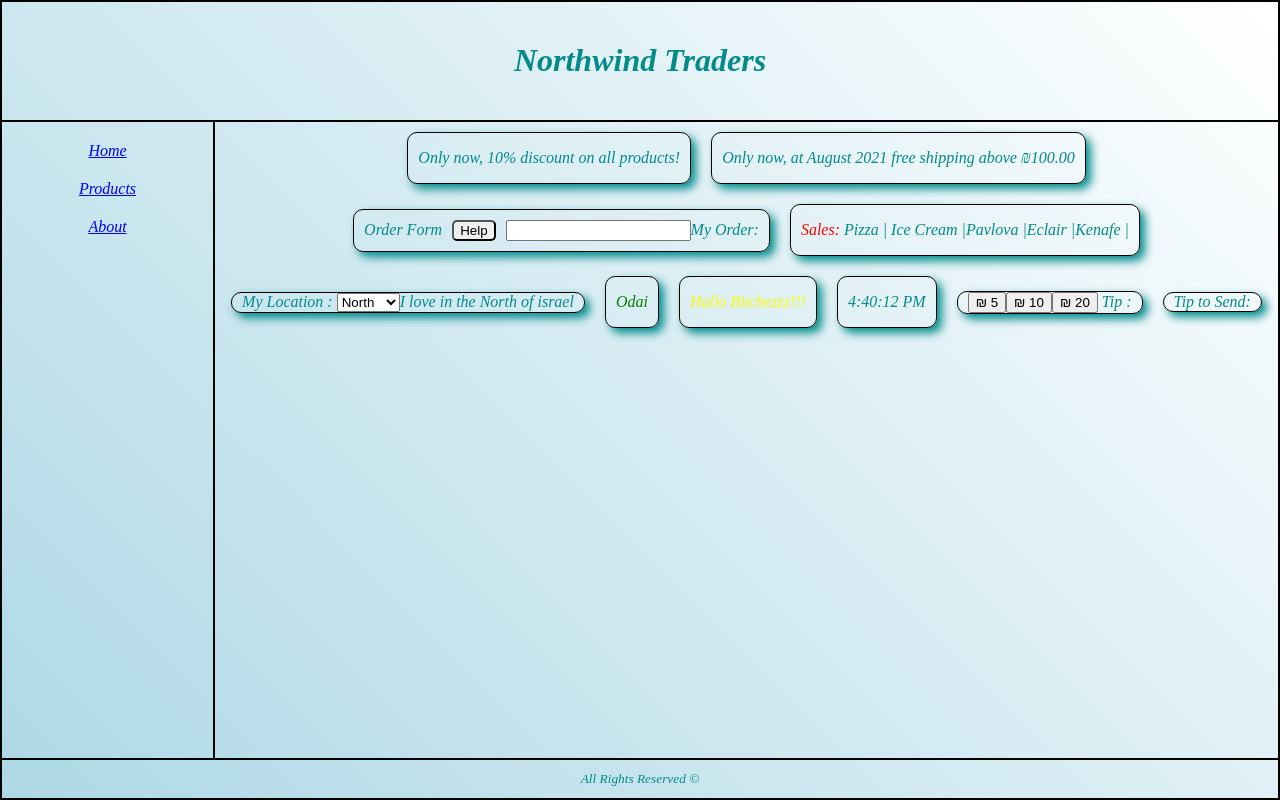
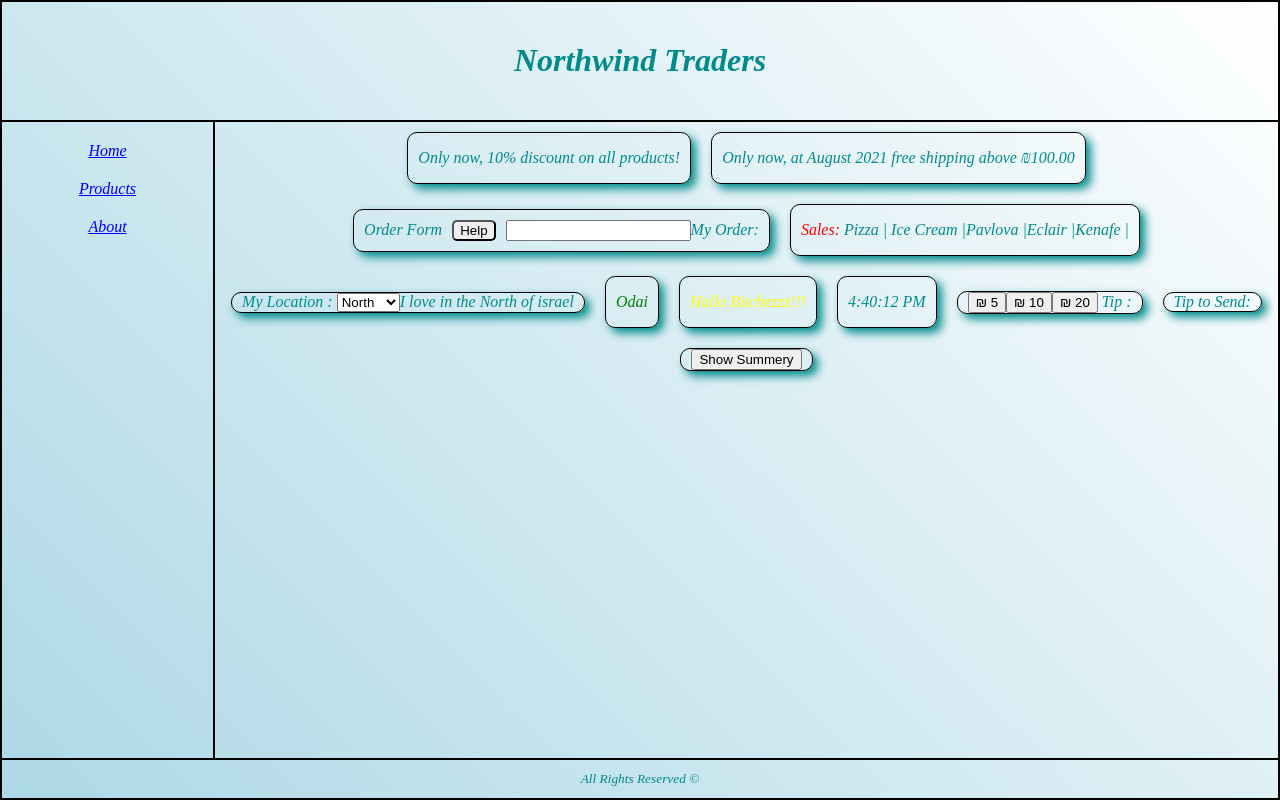
Before and after one commit to odaiwa/Angular-Northwind, an Angular app: page / in a window 1280 px wide. Built offline with nearby package versions, Linux system fonts and the light colour scheme.

Commit message:
services component, module, app scope levels

```diff
--- a/src/app/components/home-area/home/home.component.html
+++ b/src/app/components/home-area/home/home.component.html
@@ -22,4 +22,7 @@
     <app-tip (tipSelected)=displayTip($event)></app-tip>
     <!-- Events From Child -> Parent -->
     <span class="box">Tip to Send: {{tipValue}} </span>
+
+    <!-- Services -->
+    <app-pricing></app-pricing>
 </div>
--- /dev/null
+++ b/src/app/components/home-area/pricing/pricing.component.html
@@ -0,0 +1,3 @@
+<div class="box">
+    <button (click)="showSummery()">Show Summery</button>
+</div>
--- /dev/null
+++ b/src/app/components/home-area/pricing/pricing.component.ts
@@ -0,0 +1,28 @@
+import { Component, OnInit } from '@angular/core';
+import { CalcService } from 'src/app/services/calc.service';
+
+@Component({
+  selector: 'app-pricing',
+  templateUrl: './pricing.component.html',
+  styleUrls: ['./pricing.component.css']
+  //providers:[CalcService] // Craete CalcService object only in the component scope;
+})
+export class PricingComponent {
+
+  private myCalc:CalcService;
+
+  constructor(calc:CalcService){ //DI Dependence Injection
+    this.myCalc = calc;
+  }
+
+  public showSummery():void{
+    const arr=[10,20,30,40];
+
+
+    const sum = this.myCalc.getSum(arr);
+
+    console.log("Sum : "+sum);
+
+  }
+
+}
--- /dev/null
+++ b/src/app/services/calc.service.ts
@@ -0,0 +1,14 @@
+import {  Injectable } from "@angular/core";
+
+@Injectable({
+    providedIn:"root"
+})
+export class CalcService{
+    public getSum(arr:number[]):number{
+        let sum=0;
+        for(const item of arr){
+            sum+=item;
+        }
+        return sum;
+    }
+}
```
Also changed, not shown: src/app/app.module.ts (+5 -2 lines), src/app/module/kittens/kittens.module.ts (added, +14 -0 lines), src/app/services/puppy.service.ts (added, +9 -0 lines), src/app/components/home-area/pricing/pricing.component.css (added).
